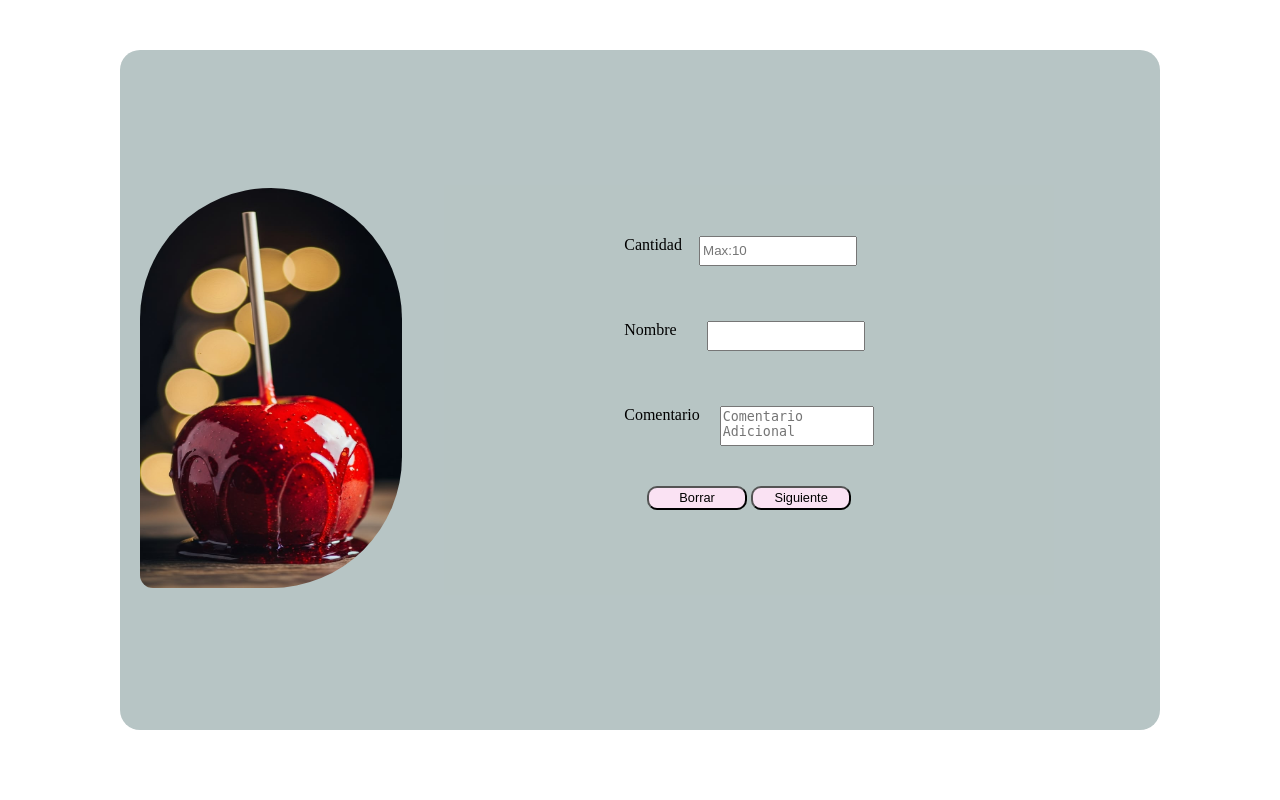
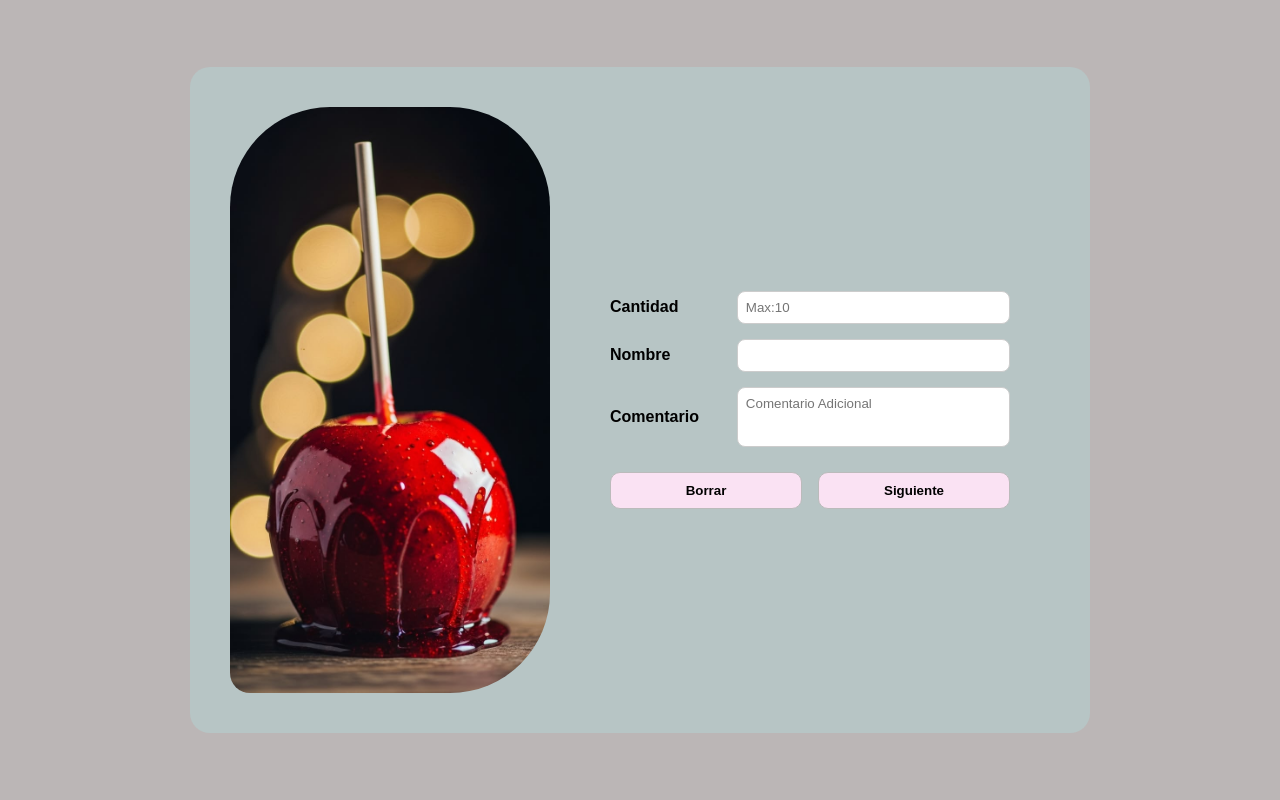
Before and after one commit to Usuario12qwas/Tienda-Python, a Flask app: page /preencargo in a window 1280 px wide. Run offline with Flask 3, Linux system fonts and the light colour scheme.

Commit message:
Update preencargo.html

```diff
--- a/templates/preencargo.html
+++ b/templates/preencargo.html
@@ -1,178 +1,106 @@
 <!DOCTYPE html>
-<html lang="en">
+<html lang="es">
 <head>
     <meta charset="UTF-8">
     <meta name="viewport" content="width=device-width, initial-scale=1.0">
-    <title>Encargo</title>
+    <title>Preencargo</title>
     <style>
+        * {
+            box-sizing: border-box;
+        }
+        body {
+            background-color: rgb(187, 182, 182);
+            padding: 20px;
+            margin: 0;
+            font-family: Arial, Helvetica, sans-serif;
+            display: flex;
+            justify-content: center;
+            align-items: center;
+            min-height: 100vh;
+        }
         #ficha1 {
-            width: 80%;
-            max-width: 1000px;
-            height: 90vh;
-            margin: 20px auto;
+            width: 100%;
+            max-width: 900px;
             background-color: rgb(183, 197, 197);
-            padding: 5px;
+            padding: 25px;
+            border-radius: 20px;
+            display: flex;
+            flex-direction: column;
+            gap: 20px;
             align-items: center;
-            text-align: center;
-            border-radius: 20px;
+        }
+        #imagen {
+            width: 100%;
+            max-width: 300px;
         }
         img {
-            width: 80%;
-            max-width: 1000px;
-            height: 35vh;
-            margin: 20px auto;
-            border-radius: 1000px 1000px 1000px 100px;
+            width: 100%;
+            height: auto;
+            border-radius: 100px 100px 100px 20px;
+            display: block;
+            object-fit: cover;
         }
         #texto {
-            background-color: rgb(183, 197, 196);
-            width: 80%;
-            max-width: 1000px;
-            margin: 10px auto;
-            height: 31vh;
-            padding: 5px;
-            text-align: center;
+            width: 100%;
+            display: flex;
+            justify-content: center;
+        }
+        #form {
+            width: 100%;
+            max-width: 400px;
+            display: flex;
+            flex-direction: column;
+            gap: 15px;
+        }
+        .campo {
+            display: flex;
+            justify-content: space-between;
             align-items: center;
+            gap: 10px;
+        }
+        .campo label {
+            font-weight: bold;
+            width: 30%;
+        }
+        .campo input, .campo textarea {
+            width: 70%;
+            padding: 8px;
+            border-radius: 8px;
+            border: 1px solid #ccc;
+            font-family: inherit;
         }
         textarea {
             resize: none;
-        }
-        #Cant {
-            display: flex;
-            gap: 10px;
-            width: 85%;
-            max-width: 1000px;
-            height: 7vh;
-            margin: 5px auto;
-
+            height: 60px;
         }
         #botones {
-            background-color: rgb(183, 197, 196);
-            width: 100%;
-            height: 8vh;
-            margin: 20px auto;
+            display: flex;
+            justify-content: space-between;
+            gap: 15px;
+            margin-top: 10px;
         }
-        #cantidadP {
-            width: 100%;
-            height: 3vh;
-            margin: 12px auto;
+        #borrar, #continuar {
+            width: 48%;
+            padding: 10px;
+            background-color: rgb(250, 226, 243);
+            border: 1px solid #bbb;
+            border-radius: 10px;
+            cursor: pointer;
+            font-weight: bold;
         }
-        #borrar {
-            width: 40%;
-            max-width: 100px;
-            height: 3vh;
-            margin: 20px auto;
-            background-color: rgb(250, 226, 243);
-            font-size: 80%;
-            border-radius: 10px;
-        }
-        #continuar {
-            width: 40%;
-            max-width: 100px;
-            height: 3vh;
-            margin: 20px auto;
-            background-color: rgb(250, 226, 243);
-            font-size: 80%;
-            border-radius: 10px;
-        }
-        @media (min-width: 786px) {
+
+        @media (min-width: 768px) {
             #ficha1 {
-                width: 80%;
-                max-width: 1000px;
-                height: 80vh;
-                margin: 50px auto;
-                background-color: rgb(183, 197, 197);
-                padding: 20px;
+                flex-direction: row;
                 align-items: center;
-                border-radius: 20px;
-                display: flex;
+                padding: 40px;
             }
-            img {
-                width: 120%;
-                max-width: 1000px;
-                height: 50vh;
-                margin: 20px auto;
-                border-radius: 1000px 1000px 1000px 100px;
+            #imagen {
+                width: 40%;
+                max-width: 350px;
             }
             #texto {
-                background-color: rgb(183, 197, 196);
                 width: 60%;
-                max-width: 1000px;
-                margin: 20px auto;
-                height: 50vh;
-                padding: 5px;
-                text-align: center;
-                align-items: center;
-                display: flex;
-                justify-content: center;
-            }
-            textarea {
-                resize: none;
-            }
-            #Cant {
-                display: flex;
-                gap: 0px;
-                width: 90%;
-                max-width: 1000px;
-                height: 10vh;
-                margin: 5px auto;
-            }
-            #botones {
-                background-color: rgb(183, 197, 196);
-                width: 100%;
-                height: 8vh;
-                margin: 10 auto;
-                text-align: center;
-                gap: 60px;
-            }
-            #cantidadP {
-                width: 60%;
-                height: 3vh;
-                margin: 0 auto;
-            }
-            #borrar {
-                width: 40%;
-                max-width: 100px;
-                height: 3vh;
-                margin: 20px auto;
-                background-color: rgb(250, 226, 243);
-                font-size: 80%;
-                border-radius: 10px;
-            }
-            #continuar {
-                width: 40%;
-                max-width: 100px;
-                height: 3vh;
-                margin: 20px auto;
-                background-color: rgb(250, 226, 243);
-                font-size: 80%;
-                border-radius: 10px;
-            }
-            #form {
-                display: flex;
-                flex-direction: column;
-                width: 90%;
-                max-width: 450px;
-                gap: 0px;
-            }
-            #nom {
-                display: flex;
-                gap: 30px;
-                width: 90%;
-                max-width: 1000px;
-                height: 10vh;
-                margin: 5px auto;
-            }
-            #com {
-                display: flex;
-                gap: 20px;
-                width: 90%;
-                max-width: 1000px;
-                height: 5vh;
-                margin: 5px auto;
-            }
-            #nombre {
-                width: 60%;
-                height: 3vh;
             }
         }
     </style>
@@ -180,21 +108,21 @@
 <body>
     <div id="ficha1">
         <div id="imagen">
-            <img src="{{ url_for('static', filename='manzana2.jpg') }}">
+            <img src="{{ url_for('static', filename='manzana2.jpg') }}" alt="Manzana Encaramelada">
         </div>
         <div id="texto">
-            <form action="/procesar-pedido" method="POST">
-                <div id="Cant">
+            <form id="form" action="/procesar-pedido" method="POST">
+                <div class="campo">
                     <label for="cantidadP">Cantidad</label>
-                    <input id="cantidadP" type="number" name="cantidad" placeholder="Max:10" min="1" max="10" required>
+                    <input id="cantidadP" name="cantidad" type="number" placeholder="Max:10" min="1" max="10" required>
                 </div>
-                <div id="nom">
+                <div class="campo">
                     <label for="nombre">Nombre</label>
-                    <input id="nombre" type="text" name="nombre" required>
+                    <input id="nombre" name="nombre" type="text" required>
                 </div>
-                <div id="com">
+                <div class="campo">
                     <label for="coment">Comentario</label>
-                    <textarea id="coment" placeholder="Comentario Adicional"></textarea>
+                    <textarea id="coment" name="comentario" placeholder="Comentario Adicional"></textarea>
                 </div>
                 <div id="botones">
                     <button id="borrar" type="reset">Borrar</button>
@@ -202,7 +130,6 @@
                 </div>
             </form>
         </div>
-
     </div>
 </body>
-</html
+</html>
```
